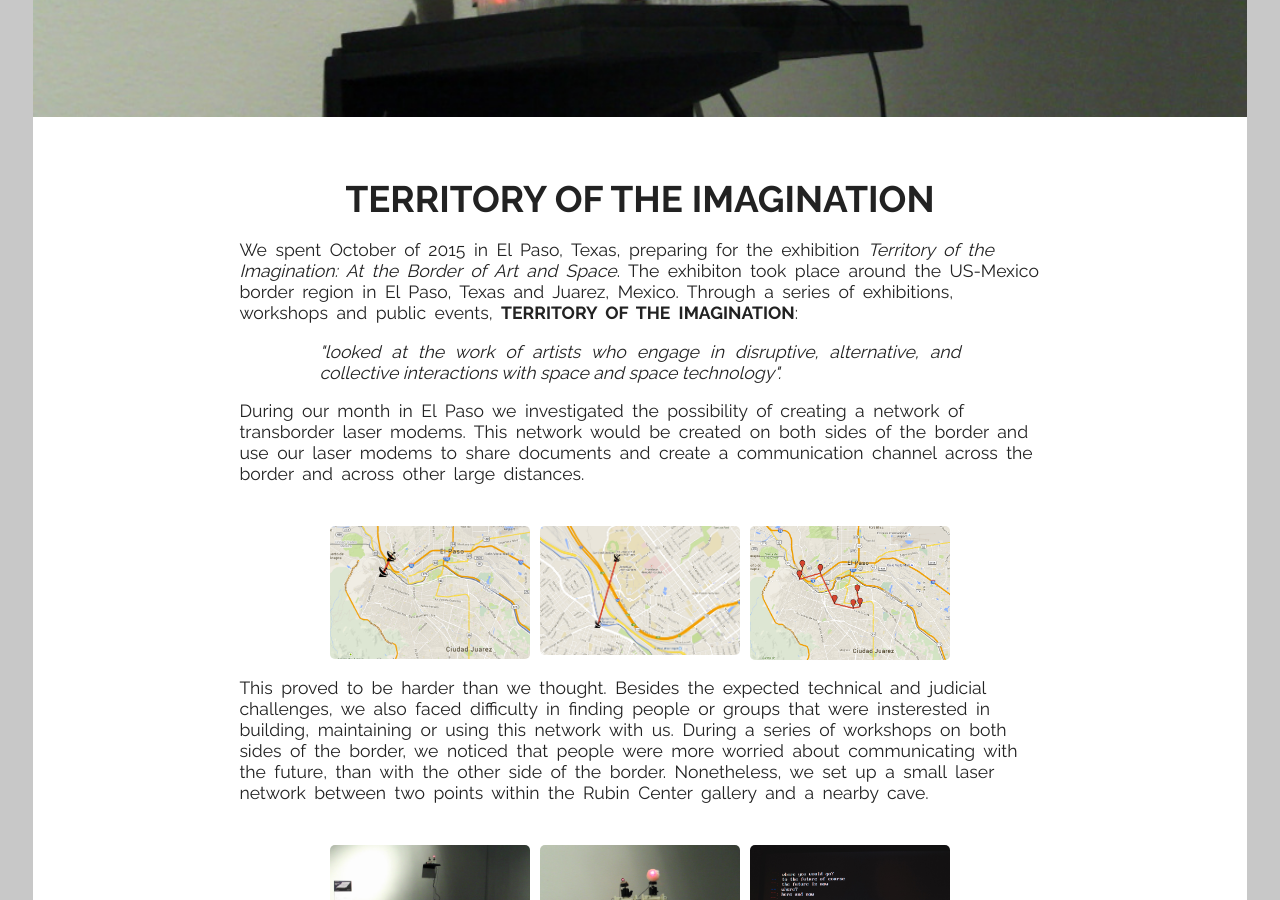
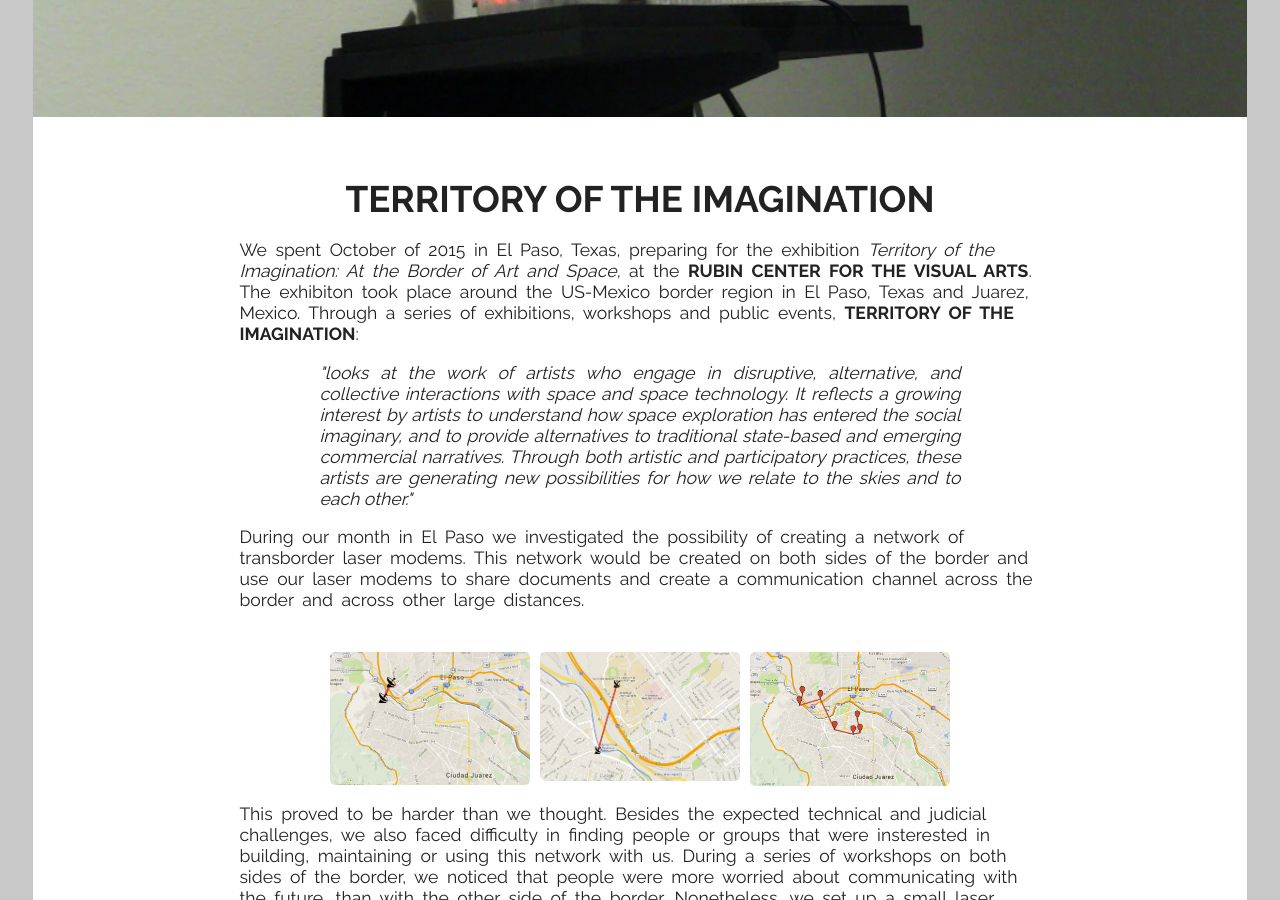
Before and after one commit to astrovandalistas/inverso.astrovandalistas.cc, a Jekyll site: the page built from _posts/2015-11-05-rubin.md, in a window 1280 px wide and 900 px high, scrolled down 408 px. Built offline with Jekyll 4.4.1, drawn with Linux system fonts in a browser that asks for light colours; nearby versions of some CDN libraries.

Commit message:
update rubin text

```diff
--- a/_posts/2015-11-05-rubin.md
+++ b/_posts/2015-11-05-rubin.md
@@ -3,9 +3,9 @@
 cover: /assets/posts/rubin/rubin_01.jpg
 swipebox: rubin_
 ---
-We spent October of 2015 in El Paso, Texas, preparing for the exhibition *Territory of the Imagination: At the Border of Art and Space*. The exhibiton took place around the US-Mexico border region in El Paso, Texas and Juarez, Mexico. Through a series of exhibitions, workshops and public events, [Territory of the Imagination](http://rubin.utep.edu/index.php/past1/68){:target="_blank"}:
+We spent October of 2015 in El Paso, Texas, preparing for the exhibition *Territory of the Imagination: At the Border of Art and Space*, at the [Rubin Center for the Visual Arts](http://rubin.utep.edu/){:target="_blank"}. The exhibiton took place around the US-Mexico border region in El Paso, Texas and Juarez, Mexico. Through a series of exhibitions, workshops and public events, [Territory of the Imagination](http://rubin.utep.edu/index.php/past1/68){:target="_blank"}:
 
-<div class="quotes">&quot;looked at the work of artists who engage in disruptive, alternative, and collective interactions with space and space technology&quot;.</div>
+<div class="quotes">&quot;looks at the work of artists who engage in disruptive, alternative, and collective interactions with space and space technology. It reflects a growing interest by artists to understand how space exploration has entered the social imaginary, and to provide alternatives to traditional state-based and emerging commercial narratives. Through both artistic and participatory practices, these artists are generating new possibilities for how we relate to the skies and to each other.&quot;</div>
 
 During our month in El Paso we investigated the possibility of creating a network of transborder laser modems. This network would be created on both sides of the border and use our laser modems to share documents and create a communication channel across the border and across other large distances.
 
```
